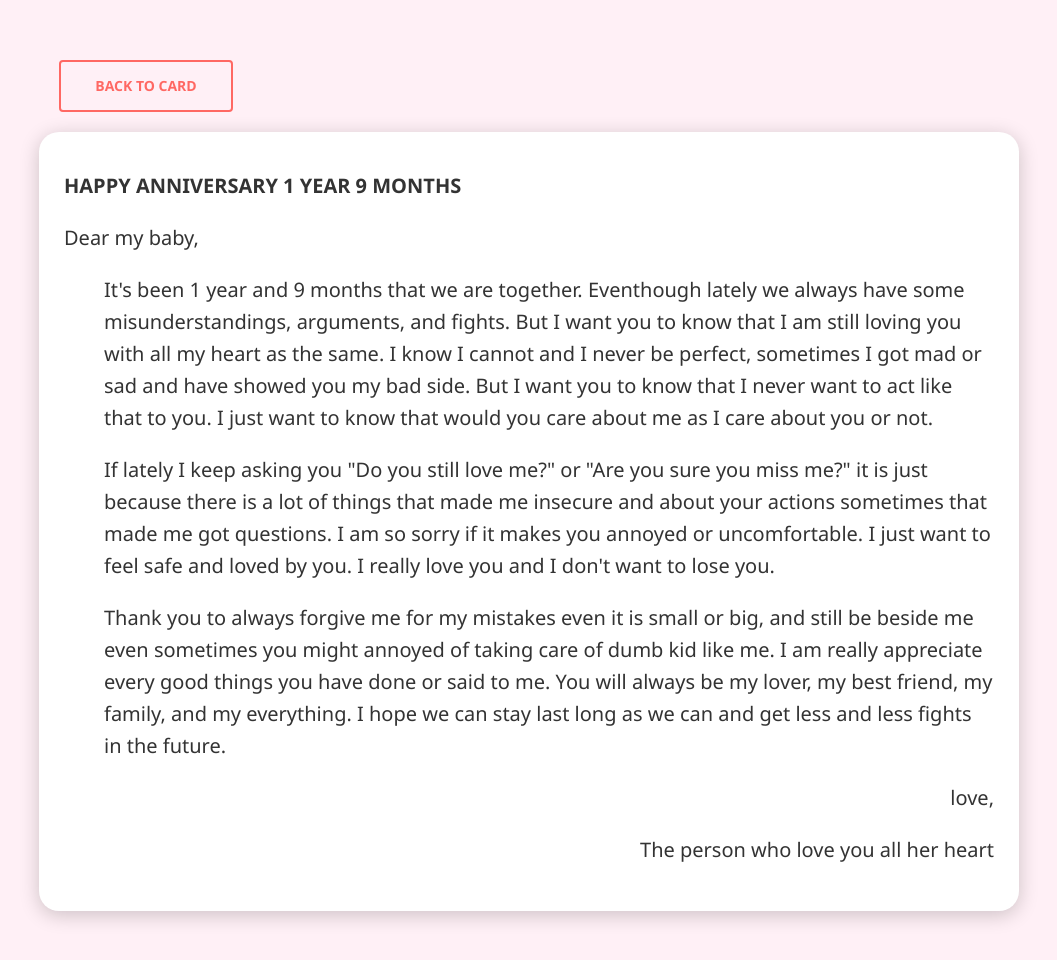
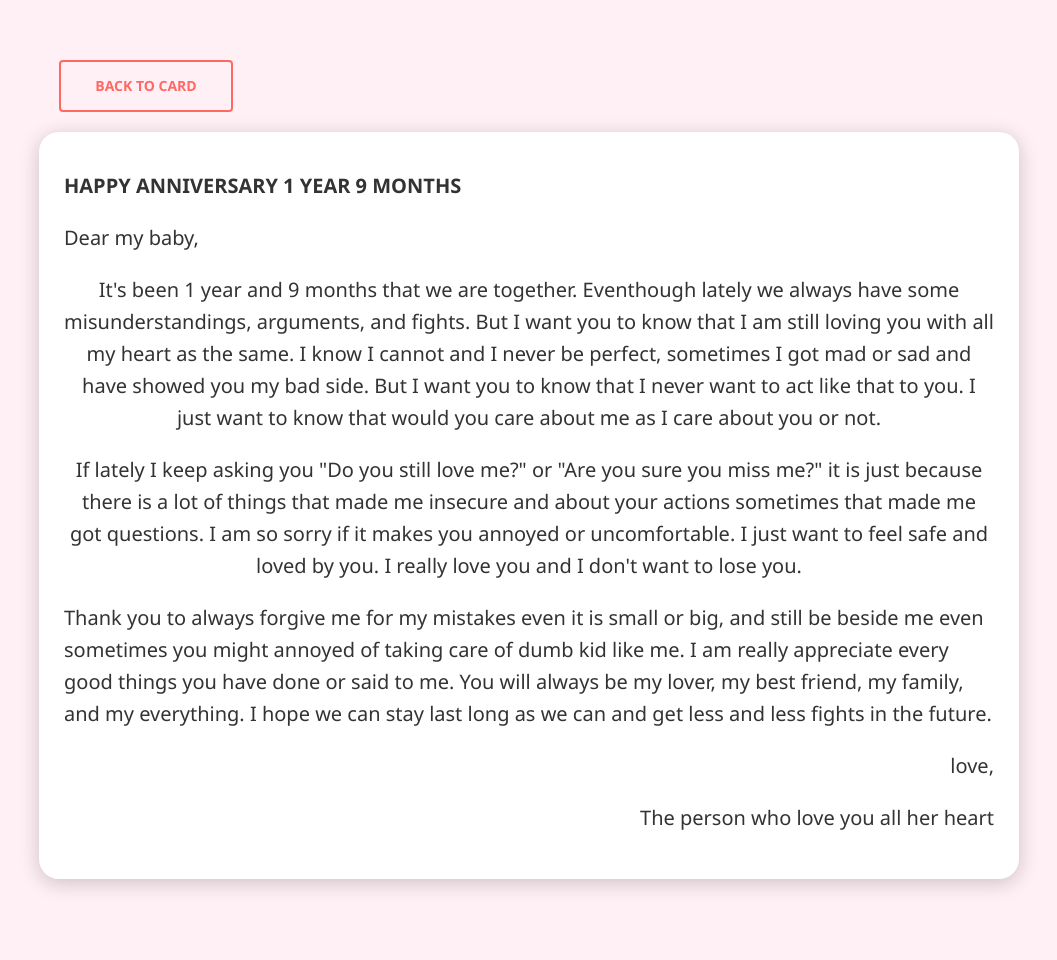
Before and after one commit to hakimii2607/test, a plain HTML site: page readmore.html in a window 1280 px wide. Shown: the part 104-1064 px from the top of the page, without its empty margins (111-1168 px from the left). Drawn offline with Linux system fonts and the light colour scheme.

Commit message:
Update readmore.html

```diff
--- a/readmore.html
+++ b/readmore.html
@@ -14,12 +14,12 @@
             <div class = "notes">
                 <h1 class="line1">HAPPY ANNIVERSARY 1 YEAR 9 MONTHS</h1>
                 <p class="line2">Dear my baby,</p>
-                <p class="line3"><dd>It's been 1 year and 9 months that we are together. Eventhough lately we always have some misunderstandings, arguments, and fights.
+                <p class="line3">It's been 1 year and 9 months that we are together. Eventhough lately we always have some misunderstandings, arguments, and fights.
                     But I want you to know that I am still loving you with all my heart as the same. I know I cannot and I never be perfect, sometimes I got mad or sad and have showed you my bad side. But I want you to know that I never want to act like that to you.
                     I just want to know that would you care about me as I care about you or not.</p>
-                <p class="line4"><dd>If lately I keep asking you "Do you still love me?" or "Are you sure you miss me?" it is just because there is a lot of things that made me insecure and about your actions sometimes that made me got questions. I am so sorry if it makes you annoyed or uncomfortable.
+                <p class="line4">If lately I keep asking you "Do you still love me?" or "Are you sure you miss me?" it is just because there is a lot of things that made me insecure and about your actions sometimes that made me got questions. I am so sorry if it makes you annoyed or uncomfortable.
                     I just want to feel safe and loved by you. I really love you and I don't want to lose you.</p>
-                <p class="line5"><dd>Thank you to always forgive me for my mistakes even it is small or big, and still be beside me even sometimes you might annoyed of taking care of dumb kid like me. I am really appreciate every good things you have done or said to me.
+                <p class="line5">Thank you to always forgive me for my mistakes even it is small or big, and still be beside me even sometimes you might annoyed of taking care of dumb kid like me. I am really appreciate every good things you have done or said to me.
                     You will always be my lover, my best friend, my family, and my everything. I hope we can stay last long as we can and get less and less fights in the future.</p>
                 <p class="line6">love,</p>
                 <p class="line7">The person who love you all her heart</p>
```
